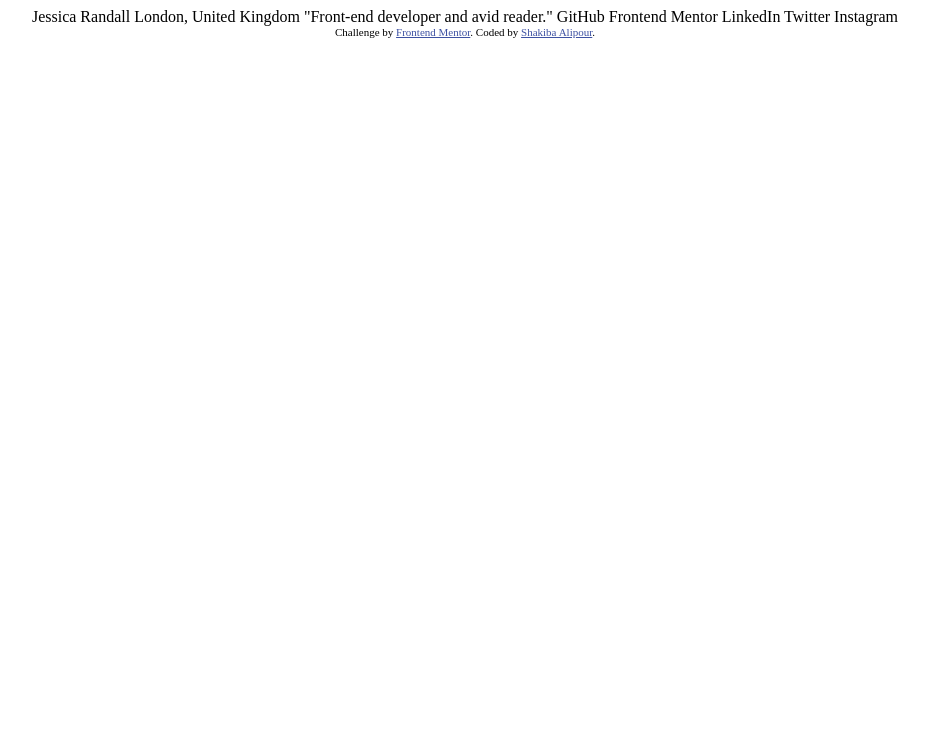
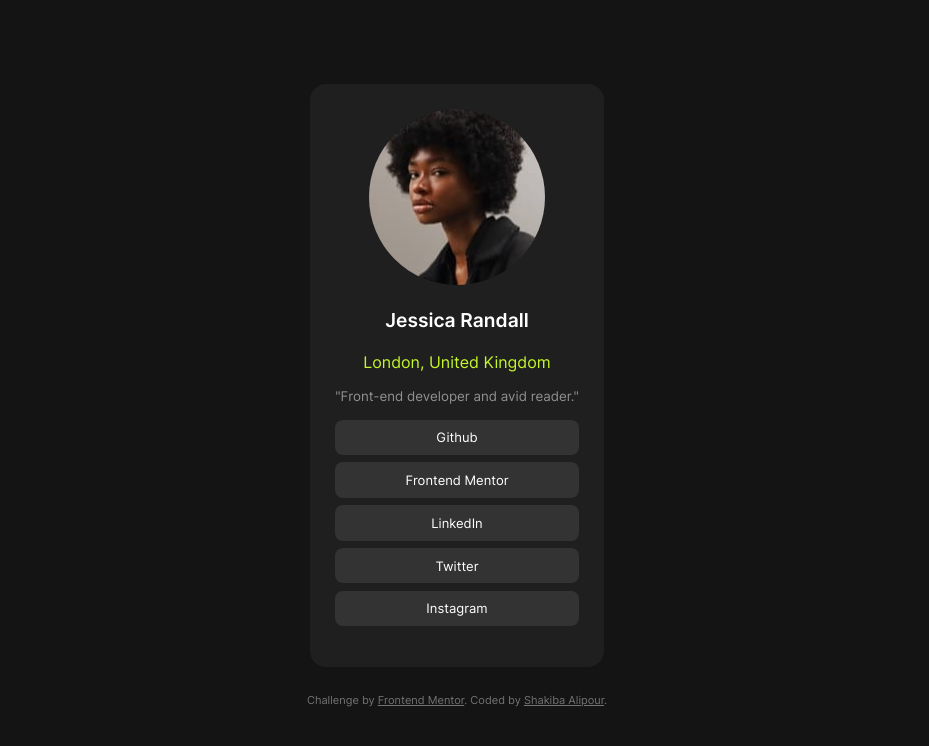
Before and after one commit to Shakiba-Alipour/Social-Links-Profile, a plain HTML site: page index.html in a window 1280 px wide. Shown: the whole page, without its empty margins (183-1112 px from the left). Drawn offline with Linux system fonts and the light colour scheme; a web font is replaced by a local one.

Commit message:
completed

```diff
--- a/index.html
+++ b/index.html
@@ -16,8 +16,31 @@
     <title>Frontend Mentor | Social links profile</title>
   </head>
   <body>
-    Jessica Randall London, United Kingdom "Front-end developer and avid
-    reader." GitHub Frontend Mentor LinkedIn Twitter Instagram
+    <div class="container">
+      <img alt="avatar" src="./assets/images/avatar-jessica.jpeg" />
+      <p class="name">Jessica Randall</p>
+      <p class="location">London, United Kingdom</p>
+      <p class="job">"Front-end developer and avid reader."</p>
+      <ul>
+        <li class="account">
+          <a target="_blank" href="https://www.github.com">Github</a>
+        </li>
+        <li class="account">
+          <a target="_blank" href="https://www.frontendmentor.io/"
+            >Frontend Mentor</a
+          >
+        </li>
+        <li class="account">
+          <a target="_blank" href="https://www.linkedin.com/">LinkedIn</a>
+        </li>
+        <li class="account">
+          <a target="_blank" href="https://x.com/">Twitter</a>
+        </li>
+        <li class="account">
+          <a target="_blank" href="https://www.instagram.com/">Instagram</a>
+        </li>
+      </ul>
+    </div>
 
     <div class="attribution">
       Challenge by
--- a/styles.css
+++ b/styles.css
@@ -36,18 +36,79 @@
 
 body {
   height: 100vh;
-  width: 100vw;
   display: flex;
   flex-direction: column;
   align-items: center;
   justify-items: center;
+  justify-content: center;
+  font-family: "Inter";
+  background-color: var(--Grey900);
+}
+
+.container {
+  background-color: var(--Grey800);
+  opacity: 100%;
+  color: var(--White);
+  padding: 2%;
+  display: flexbox;
+  flex-direction: column;
+  align-items: center;
+  justify-content: center;
+  justify-items: center;
+  border-radius: 1rem;
+}
+
+img {
+  border-radius: 50%;
+}
+
+.name {
+  font-size: larger;
+  font-weight: 600;
+}
+
+.location {
+  color: var(--Green);
+  font-size: medium;
+  font-weight: 400;
+}
+
+.job {
+  font-size: smaller;
+  opacity: 50%;
+}
+
+ul {
+  list-style: none;
+  width: 100%;
+  padding: 0 3%;
+}
+
+.account {
+  background-color: var(--Grey700);
+  opacity: 100%;
+  margin: 3% 0;
+  padding: 4% 0;
+  width: 100%;
+  font-size: small;
+  text-align: center;
+  border-radius: 0.5rem;
+  cursor: pointer;
+}
+
+.account a {
+  color: var(--White);
+  text-decoration: none;
 }
 
 .attribution {
   font-size: 11px;
   text-align: center;
+  color: var(--White);
+  margin: 2%;
+  opacity: 40%;
 }
 
 .attribution a {
-  color: hsl(228, 45%, 44%);
+  color: var(--White);
 }
```
